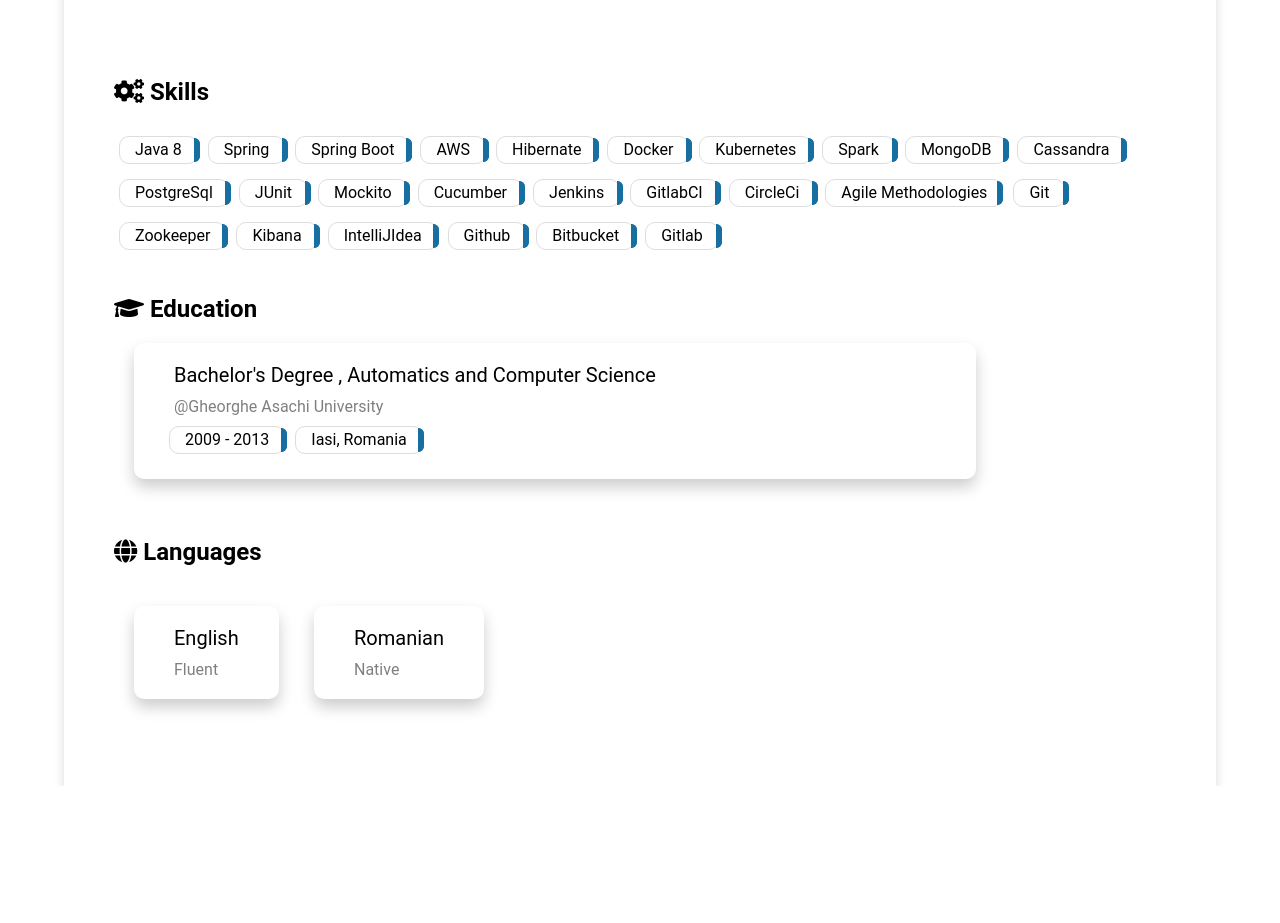
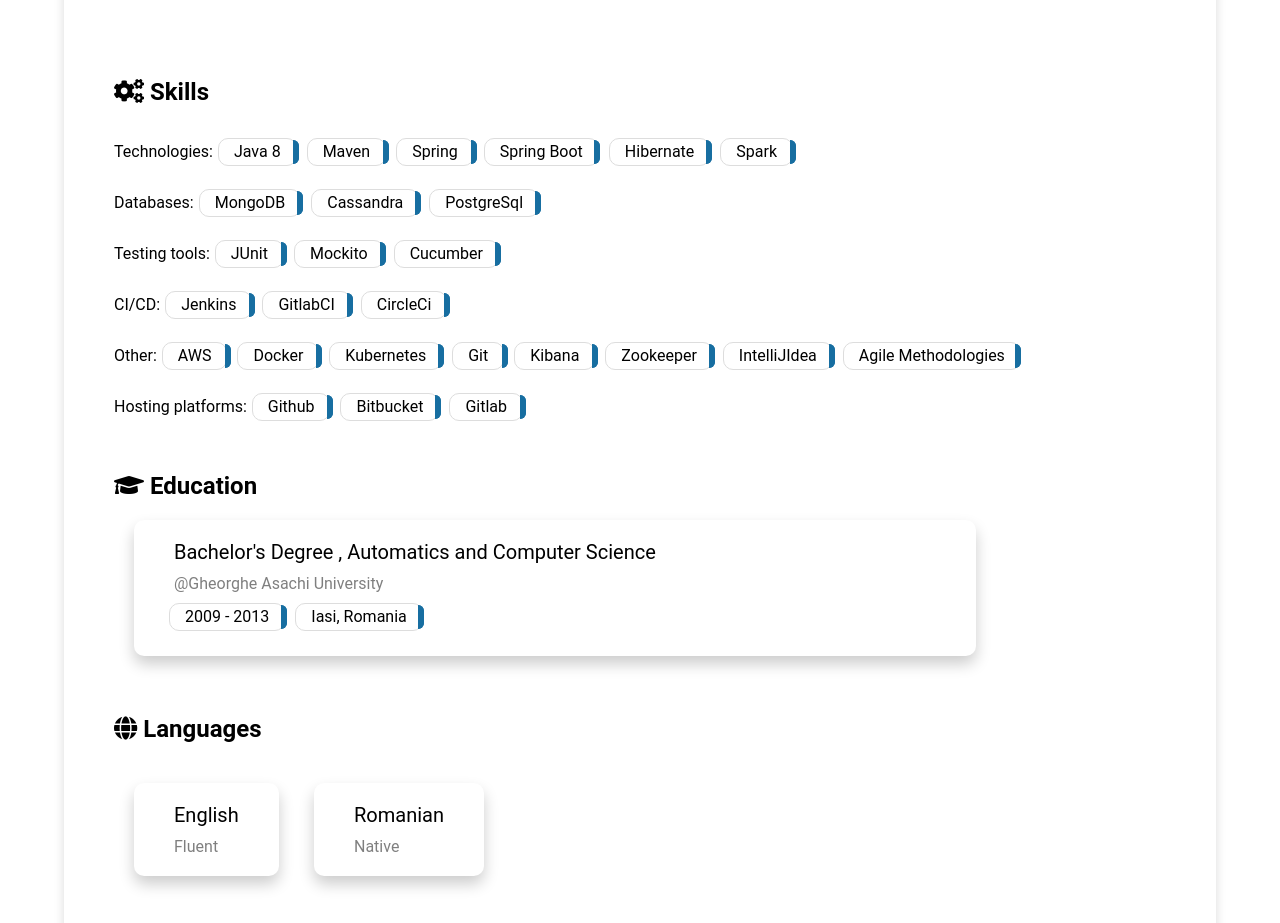
Before and after one commit to sboldur/professional-resume, an Angular app: page / in a window 1280 px wide. Shown: the part 2060-2983 px from the top of the page. Before the commit the page ends 2846 px from the top, so only its background shows below. Built offline with nearby package versions, Linux system fonts and the light colour scheme.

Commit message:
categorize skills by category

```diff
--- a/src/app/components/skills/skills.component.html
+++ b/src/app/components/skills/skills.component.html
@@ -1 +1,4 @@
-<app-tag *ngFor="let skill of skillItems" [tag]="skill.name"></app-tag>
+<div *ngFor="let skill of skillItems">
+  <p class="category-row">{{skill.category}}: </p>
+  <app-tag *ngFor="let name of skill.skillNames" [tag]="name"></app-tag>
+</div>
--- a/src/app/components/skills/skills.component.scss
+++ b/src/app/components/skills/skills.component.scss
@@ -0,0 +1,3 @@
+.category-row{
+  display: inline-block;
+}
--- a/src/app/components/skills/skills.model.ts
+++ b/src/app/components/skills/skills.model.ts
@@ -1,3 +1,4 @@
 export interface Skill {
-  name: string;
+  category: string
+  skillNames: string[];
 }
--- a/src/app/data/skills.data.ts
+++ b/src/app/data/skills.data.ts
@@ -2,78 +2,27 @@ import {Skill} from "../components/skills/skills.model";
 
 export const SKILL_ITEMS: Skill[] = [
   {
-    name: 'Java 8'
+    category: 'Technologies',
+    skillNames: ['Java 8', 'Maven', 'Spring', 'Spring Boot','Hibernate', 'Spark']
   },
   {
-    name: 'Spring'
+    category: 'Databases',
+    skillNames: ['MongoDB', 'Cassandra','PostgreSql']
   },
   {
-    name: 'Spring Boot'
+    category: 'Testing tools',
+    skillNames: ['JUnit', 'Mockito', 'C​ucumber']
   },
   {
-    name: 'A​WS'
+    category: 'CI/CD',
+    skillNames: ['Jenkins', 'GitlabCI', '​CircleCi']
   },
   {
-    name: 'Hibernate'
+    category: 'Other',
+    skillNames: ['A​WS','Docker', 'Kubernetes', 'Git','Kibana', 'Zookeeper', 'IntelliJIdea', 'Agile Methodologies']
   },
   {
-    name: 'Docker'
-  },
-  {
-    name: 'Kubernetes'
-  },
-  {
-    name: 'Spark'
-  },
-  {
-    name: 'MongoDB'
-  },
-  {
-    name: 'Cassandra'
-  },
-  {
-    name: 'PostgreSql'
-  },
-  {
-    name: 'JUnit'
-  },
-  {
-    name: 'Mockito'
-  },
-  {
-    name: 'C​ucumber'
-  },
-  {
-    name: 'Jenkins'
-  },
-  {
-    name: 'GitlabCI'
-  },
-  {
-    name: '​CircleCi'
-  },
-  {
-    name: 'Agile Methodologies'
-  },
-  {
-    name: 'Git'
-  },
-  {
-    name: 'Zookeeper'
-  },
-  {
-    name: 'Kibana'
-  },
-  {
-    name: 'IntelliJIdea'
-  },
-  {
-    name: 'Github'
-  },
-  {
-    name: 'Bitbucket'
-  },
-  {
-    name: 'Gitlab'
+    category: 'Hosting platforms',
+    skillNames: ['Github', 'Bitbucket', 'Gitlab']
   }
 ]
```
